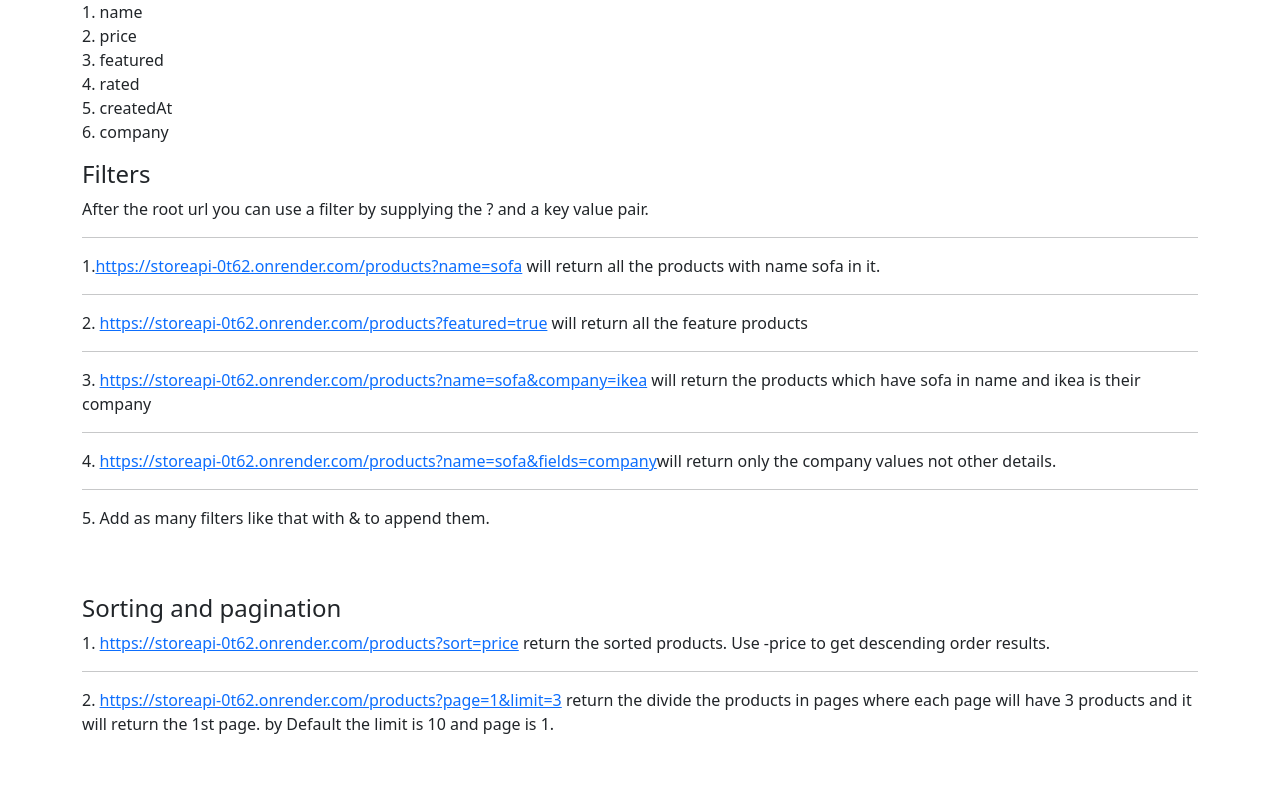
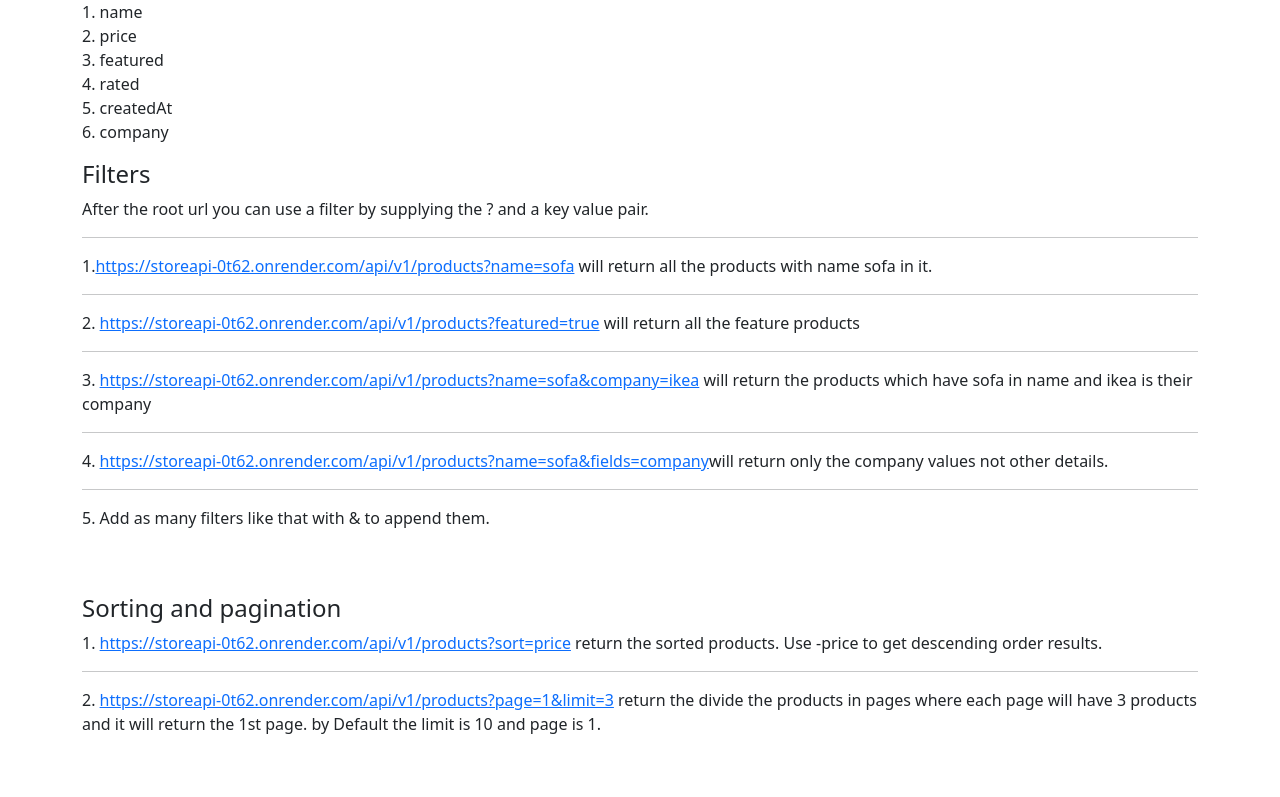
Before and after one commit to qmigo/storeAPI, a website: page public/index.html in a window 1280 px wide. Shown: the part 150-947 px from the top of the page. Drawn offline with nearby package versions, Linux system fonts and the light colour scheme.

Commit message:
corrected the path for href

```diff
--- a/public/index.html
+++ b/public/index.html
@@ -28,34 +28,34 @@
     <h4>Filters</h4>
     <p>
         After the root url you can use a filter by supplying the ? and a key value pair. <hr>
-        1.<a href="https://storeapi-0t62.onrender.com/products?name=sofa">https://storeapi-0t62.onrender.com/products?name=sofa</a>
+        1.<a href="https://storeapi-0t62.onrender.com/api/v1/products?name=sofa">https://storeapi-0t62.onrender.com/api/v1/products?name=sofa</a>
         will return all the products with name sofa in it.
         <hr>
 
-        2. <a href="https://storeapi-0t62.onrender.com/products?featured=true">https://storeapi-0t62.onrender.com/products?featured=true</a>
+        2. <a href="https://storeapi-0t62.onrender.com/api/v1/products?featured=true">https://storeapi-0t62.onrender.com/api/v1/products?featured=true</a>
         will return all the feature products
         <hr>
 
-        3. <a href="https://storeapi-0t62.onrender.com/products?name=sofa&company=ikea">https://storeapi-0t62.onrender.com/products?name=sofa&company=ikea</a>
+        3. <a href="https://storeapi-0t62.onrender.com/api/v1/products?name=sofa&company=ikea">https://storeapi-0t62.onrender.com/api/v1/products?name=sofa&company=ikea</a>
         will return the products which have sofa in name and ikea is their company
         <hr>
 
-        4. <a href="https://storeapi-0t62.onrender.com/products?name=sofa&fields=ikea">https://storeapi-0t62.onrender.com/products?name=sofa&fields=company</a>will return only the company values not other details.
+        4. <a href="https://storeapi-0t62.onrender.com/api/v1/products?name=sofa&fields=ikea">https://storeapi-0t62.onrender.com/api/v1/products?name=sofa&fields=company</a>will return only the company values not other details.
         <hr>
         5. Add as many filters like that with & to append them.
     </p>
     <br><br>
     <h4>Sorting and pagination</h4>
     <p>
-    1. <a href="https://storeapi-0t62.onrender.com/products?sort=price">https://storeapi-0t62.onrender.com/products?sort=price</a> return the sorted products. Use -price to get descending order results.
+    1. <a href="https://storeapi-0t62.onrender.com/api/v1/products?sort=price">https://storeapi-0t62.onrender.com/api/v1/products?sort=price</a> return the sorted products. Use -price to get descending order results.
     <hr>
-    2. <a href="https://storeapi-0t62.onrender.com/products?page=1&limit=3">https://storeapi-0t62.onrender.com/products?page=1&limit=3</a> return the divide the products in pages where each page will have 3 products and it will return the 1st page.
+    2. <a href="https://storeapi-0t62.onrender.com/api/v1/products?page=1&limit=3">https://storeapi-0t62.onrender.com/api/v1/products?page=1&limit=3</a> return the divide the products in pages where each page will have 3 products and it will return the 1st page.
     by Default the limit is 10 and page is 1.
     </p>
     <br><br>
     <h4>Numeric Filters</h4>
     <p>
-    1. <a href="https://storeapi-0t62.onrender.com/products?price>200&sort=-price">https://storeapi-0t62.onrender.com/products?price>200&sort=-price</a> will filter the data with all product of price greater than 200 and then it will sort the results in desending order.
+    1. <a href="https://storeapi-0t62.onrender.com/api/v1/products?price>200&sort=-price">https://storeapi-0t62.onrender.com/api/v1/products?price>200&sort=-price</a> will filter the data with all product of price greater than 200 and then it will sort the results in desending order.
     </p>
     <br><br>
     <h1>
```
